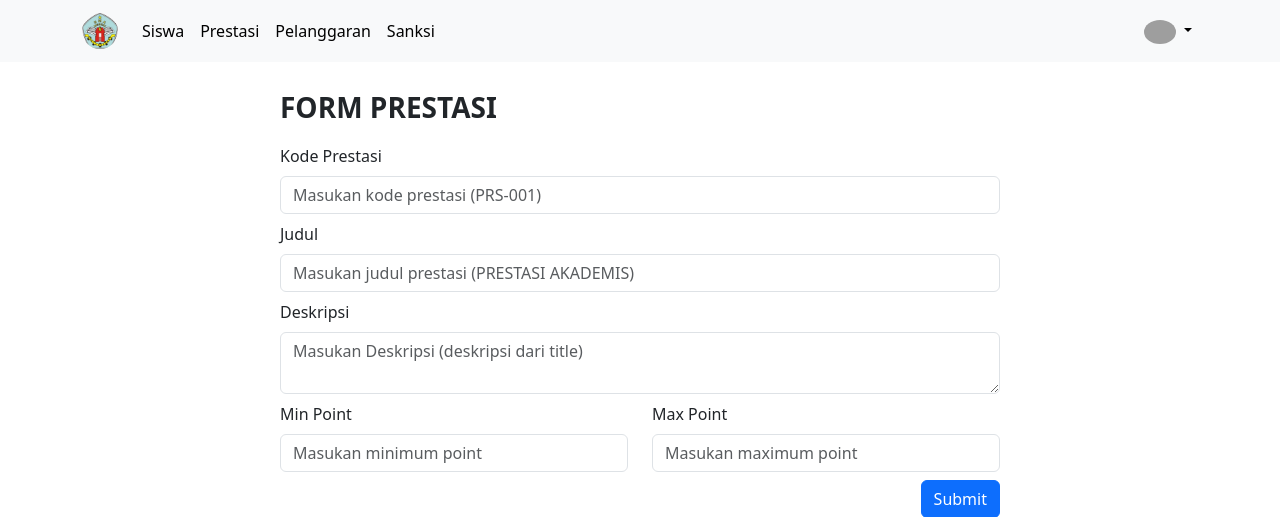
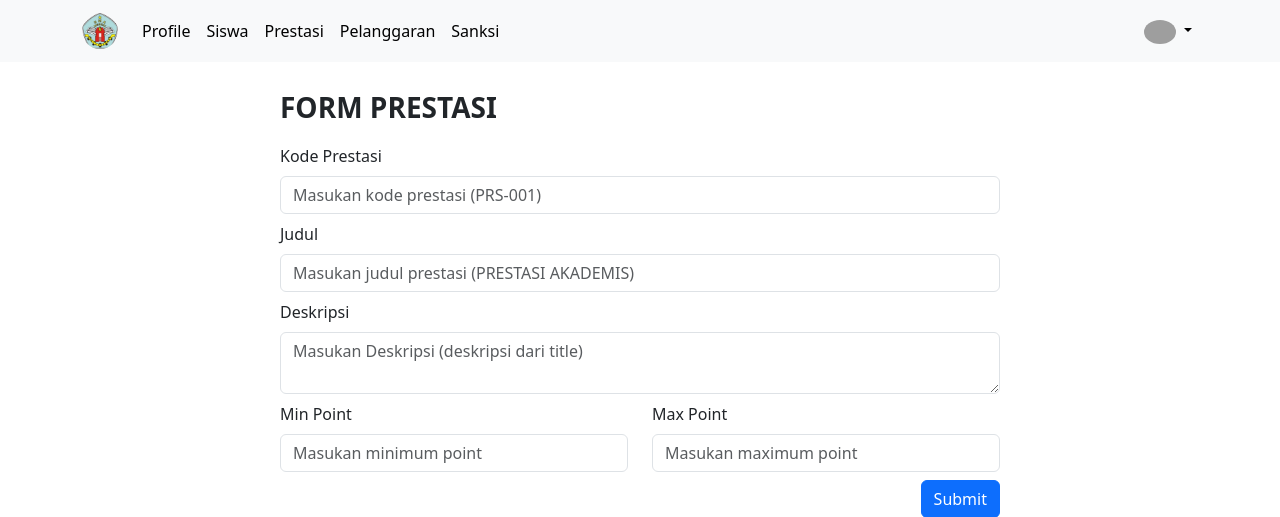
Before and after one commit to aglis-lab/student_violation, a CodeIgniter 4 app: template app/Views/Pages/Achievement/AchievementModify.php in a window 1280 px wide. Shown: the top 517 px of the page. Run offline with PHP 8.4 and a stand-in for CodeIgniter, Linux system fonts and the light colour scheme; the template is opened without the code that fills it: most values are stand-ins (such as "Sample title", 1, 10 or a date in 2020); data that the repository does not hold is empty; some libraries are stand-ins or nearby versions; grey boxes are pictures that could not be loaded.

Commit message:
add profile

```diff
--- a/app/Views/Layout/MainHeader.php
+++ b/app/Views/Layout/MainHeader.php
@@ -2,13 +2,13 @@
 
 $navItems = [
     [
+        'label' => 'Profile',
+        'link' => '/profile'
+    ],
+    [
         'label' => 'Siswa',
         'link' => '/student'
     ],
-    // [
-    //     'label' => 'Analitik',
-    //     'link' => '/analytic'
-    // ],
     [
         'label' => 'Prestasi',
         'link' => '/achievement'
```
